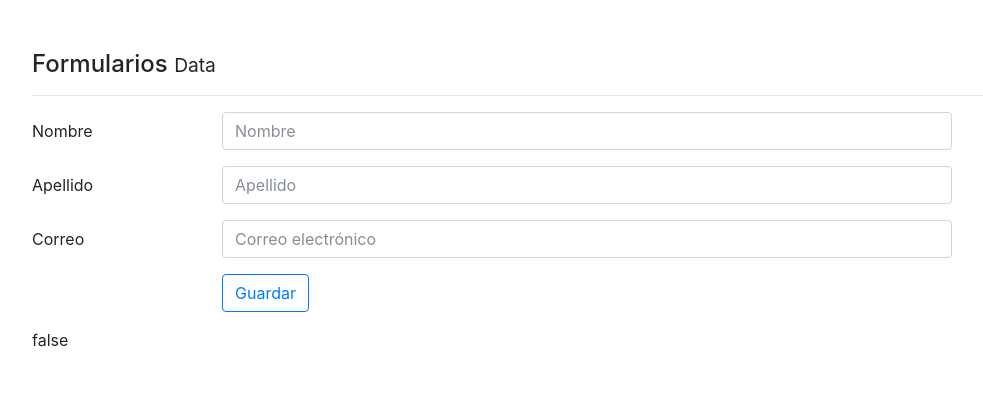
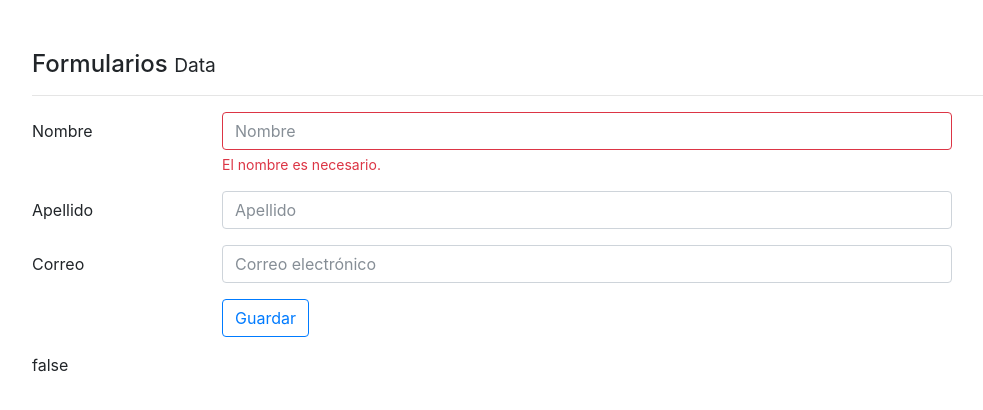
Before and after one commit to ernestoaguaysol/formularios, an Angular app: page / in a window 1280 px wide. Shown: the top 410 px of the page, without its empty margins (53-1036 px from the left). Built offline with nearby package versions, Linux system fonts and the light colour scheme.

Commit message:
validaciones bootstrap

```diff
--- a/src/app/components/data/data.component.html
+++ b/src/app/components/data/data.component.html
@@ -8,10 +8,19 @@
       <label class="col-2 col-form-label">Nombre</label>
       <div class="col-8">
 
-        <input class="form-control"
+        <input [ngClass]="{'is-invalid': !forma.get('nombre').valid}"
+               class="form-control"
                type="text"
                placeholder="Nombre"
                formControlName="nombre">
+        <div class="invalid-feedback">
+          <div *ngIf="forma.controls['nombre'].errors?.required">
+            El nombre es necesario.
+          </div>
+          <div *ngIf="forma.controls['nombre'].errors?.minlength">
+            Por lo menos 3 caracteres.
+          </div>
+        </div>
       </div>
     </div>
 
@@ -36,6 +45,7 @@
              type="email"
              placeholder="Correo electrónico"
              formControlName="correo">
+
     </div>
   </div>
 
--- a/src/app/components/data/data.component.ts
+++ b/src/app/components/data/data.component.ts
@@ -12,7 +12,7 @@ export class DataComponent {
 
   constructor() {
     this.forma = new FormGroup({
-      'nombre': new FormControl('', Validators.required ),
+      'nombre': new FormControl('', [Validators.required, Validators.minLength(3)] ),
       'apellido': new FormControl('', Validators.required),
       'correo': new FormControl('', [Validators.required, Validators.pattern("[a-z0-9._%+-]+@[a-z0-9.-]+\.[a-z]{2,3}$")])
     });
```
